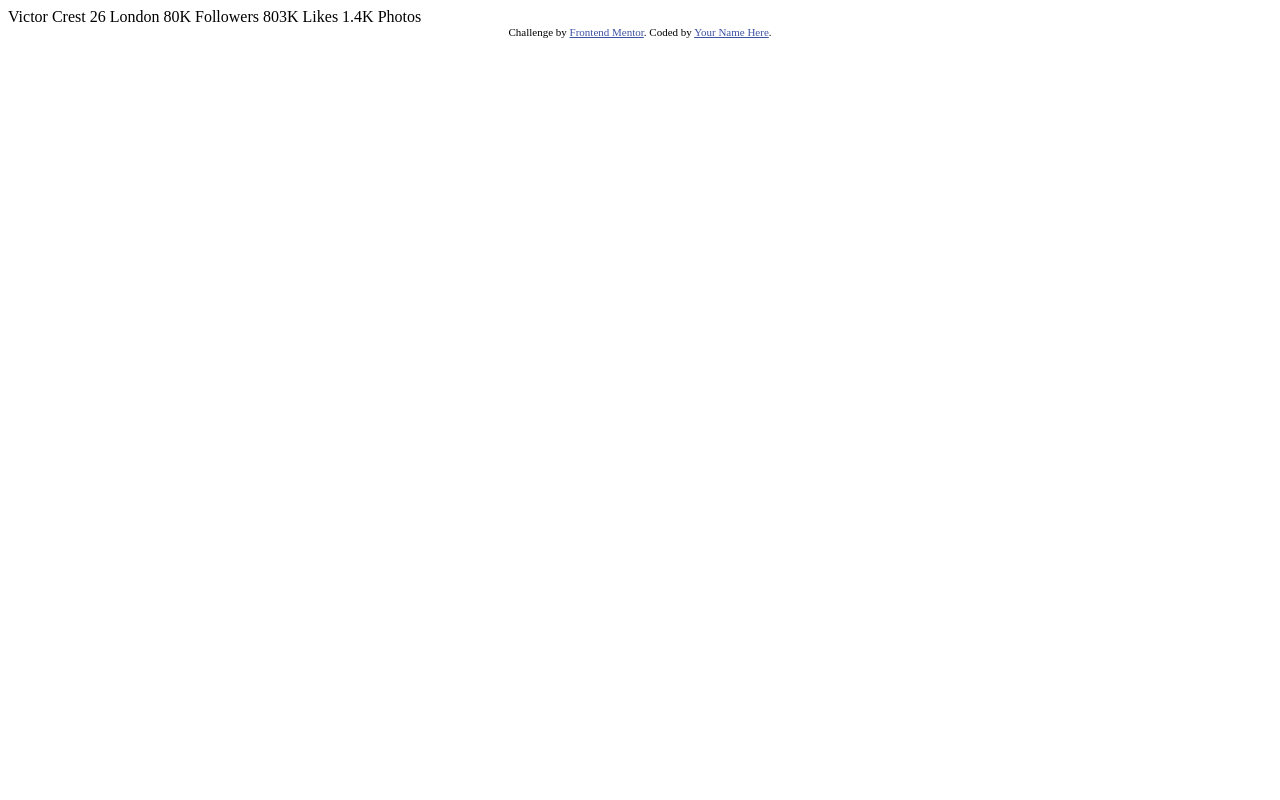
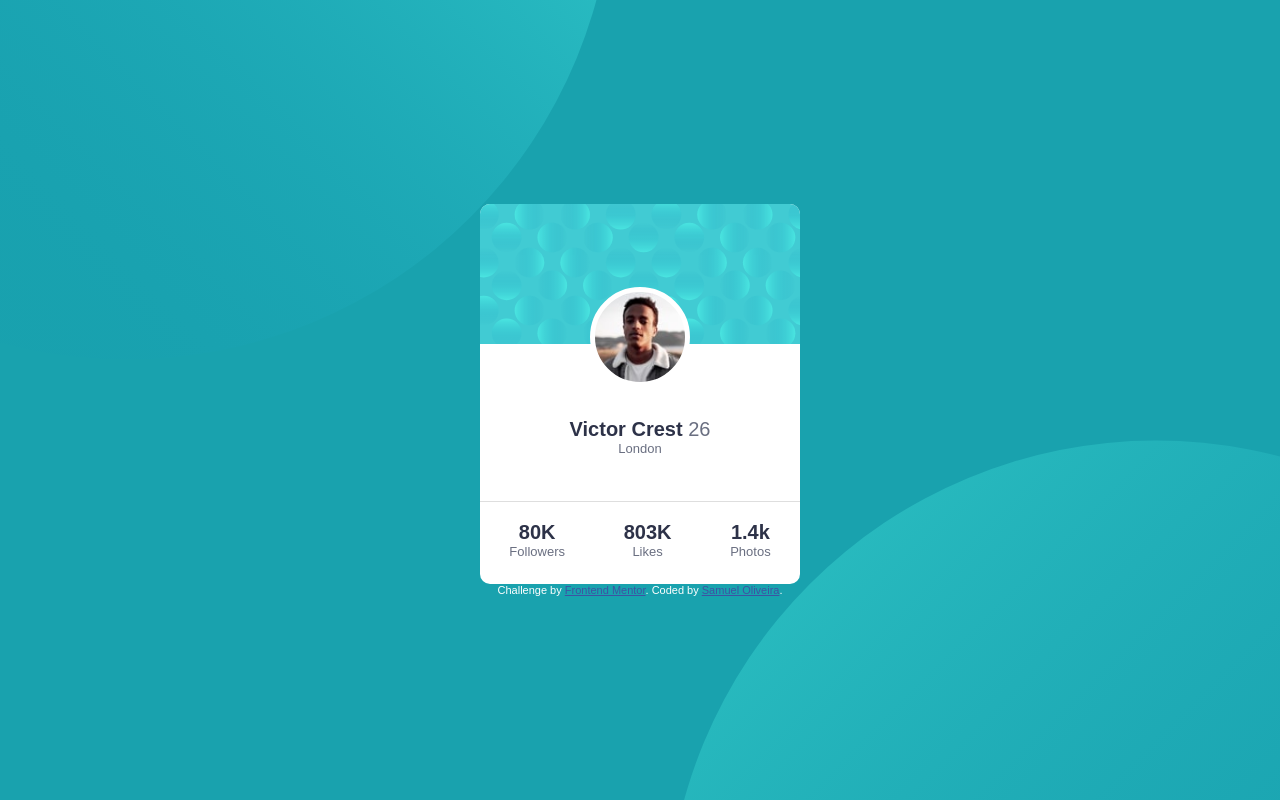
Before and after one commit to samueldev900/Desafio_09_Html-CSS, a plain HTML site: page index.html in a window 1280 px wide. Drawn offline with Linux system fonts and the light colour scheme.

Commit message:
projeto finalizado

```diff
--- a/index.html
+++ b/index.html
@@ -5,31 +5,44 @@
   <meta name="viewport" content="width=device-width, initial-scale=1.0"> <!-- displays site properly based on user's device -->
 
   <link rel="icon" type="image/png" sizes="32x32" href="./images/favicon-32x32.png">
+  <link rel="stylesheet" href="style.css">
 
   <title>Frontend Mentor | Profile card component</title>
 
   <!-- Feel free to remove these styles or customise in your own stylesheet 👍 -->
-  <style>
-    .attribution { font-size: 11px; text-align: center; }
-    .attribution a { color: hsl(228, 45%, 44%); }
-  </style>
+
 </head>
 <body>
-  Victor Crest
-  26
-  London
 
-  80K
-  Followers
+<main>
+    <picture>
+      <img src="images/bg-pattern-card.svg" alt="card">
+    </picture>
+    <div class="perfil-icon">
 
-  803K
-  Likes
+    </div>
 
-  1.4K
-  Photos
+    <div class="container">
+        <div class="name">
+          <p><strong>Victor Crest   </strong><span style="font-size: 20px;">26</span></p>
+          <p>London</p>
+        </div>
+        <div class="sub-flex">
+          <p><strong>80K</strong> <br> Followers</p>
+          <p><strong>803K</strong> <br> Likes</p>
+          <p><strong>1.4k</strong> <br> Photos</p>
+        </div>
+    </div>
+
+
+</main>
+
+
+
+
   <div class="attribution">
     Challenge by <a href="https://www.frontendmentor.io?ref=challenge" target="_blank">Frontend Mentor</a>.
-    Coded by <a href="#">Your Name Here</a>.
+    Coded by <a href="github.com/samueldev900">Samuel Oliveira</a>.
   </div>
 </body>
 </html>
--- /dev/null
+++ b/style.css
@@ -0,0 +1,81 @@
+@charset "UTF-8";
+.attribution { font-size: 11px; text-align: center; color: white; }
+.attribution a { color: hsl(228, 45%, 44%); }
+
+@import url('https://fonts.googleapis.com/css2?family=Kumbh+Sans:wght@400;500;700;800&display=swap');
+:root{
+
+    --cor1:hsl(185, 75%, 39%);
+    --cor2:hsl(229, 23%, 23%);
+    --cor3:hsl(227, 10%, 46%);
+    --cor4: hsl(0, 0%, 59%);
+}
+*{
+    padding: 0px;
+    margin: 0px;
+}
+body,html{
+    height: 100vh;
+}
+body{
+    display: flex;
+    align-items: center;
+    justify-content: center;
+    flex-direction: column;
+    background: url(./images/bg-pattern-top.svg), url(images/bg-pattern-bottom.svg);
+    background-position: right 52vw bottom 55vh, left 52vw top 55vh;
+    background-repeat: no-repeat, no-repeat;
+    min-height: 100vh;
+    font-family: 'Kumbh Sans', sans-serif;
+    font-size: 16px;
+    background-color: var(--cor1);
+    font-size: 13px;
+    color: var(--cor3);
+
+}
+main{
+    position: relative;
+    height: 380px;
+    width: 320px;
+    border-radius: 10px;
+    overflow: hidden;
+    background-color: white;
+}
+.perfil-icon{
+
+    width: 90px;
+    height: 90px;
+    position: absolute;
+    top: 35%;
+    left: 50%;
+    transform: translate(-50%,-50%);
+    border: 5px solid white;
+    border-radius: 50%;
+    background: url(images/image-victor.jpg)no-repeat center center;
+    background-size: contain;
+}
+.container{
+    display: flex;
+    flex-direction: column;
+    justify-content: end;
+    height: 230px;
+    width: 320px;
+    text-align: center;
+}
+
+.sub-flex{
+
+    display: flex;
+    align-items: center;
+    justify-content:space-around;
+    height: 75px;
+    border-top: 1px solid rgba(128, 128, 128, 0.26);
+}
+.name{
+    padding-bottom: 45px;
+}
+
+strong{
+    font-size: 20px;
+    color: var(--cor2);
+}
```
